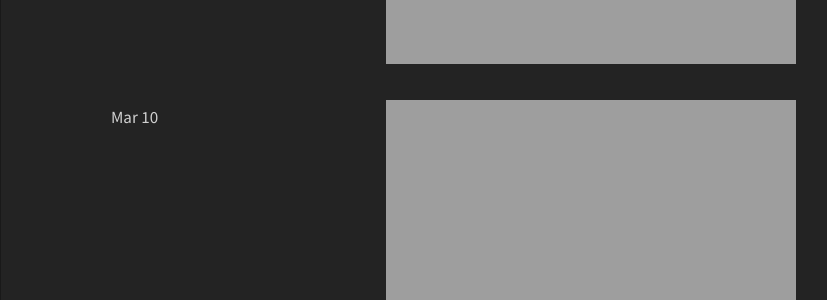
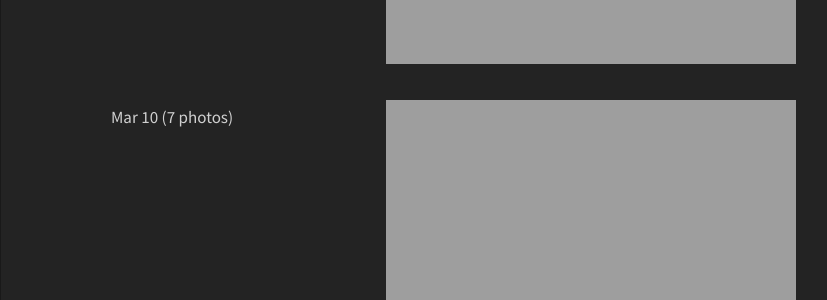
Before and after one commit to uynitsuj/uynitsuj.github.io, a Jekyll site: the page built from imgGallery.html, in a window 1280 px wide. Shown: the part 1624-1924 px from the top of the page, without its empty margins (319-1146 px from the left). Built offline with Jekyll 4.4.1, drawn with Linux system fonts in a browser that asks for light colours.

Commit message:
added images

```diff
--- a/imgGallery.html
+++ b/imgGallery.html
@@ -54,7 +54,14 @@
           <a href="{{ site.url }}/img/gallery/Annotation 2020-05-12 211237.jpg" data-lightbox="Robot1" data-title="6DoF Robot Arm"></a>
         </ol>
         <br>
-        <ol><div style="width:140px;float:left;"> Mar 10 </div> <a href="{{ site.url }}/img/robots/2020.png" data-lightbox="Robot6" data-title="2020 FIRST Robotics Competition 3128 Aluminum Narwhals robot"><img width="50%" src="{{ site.url }}/img/robots/2020.png"></a></ol>
+        <ol><div style="width:140px;float:left;"> Mar 10 (7 photos)</div> <a href="{{ site.url }}/img/robots/2020.png" data-lightbox="Robot6" data-title="2020 FIRST Robotics Competition 3128 Aluminum Narwhals robot"><img width="50%" src="{{ site.url }}/img/robots/2020.png"></a>
+          <a href="{{ site.url }}/img/gallery/IMG_1187.jpg" data-lightbox="Robot6" data-title="2020 FIRST Robotics Competition 3128 Aluminum Narwhals robot"></a>
+          <a href="{{ site.url }}/img/gallery/IMG_0813.jpg" data-lightbox="Robot6" data-title="2020 FIRST Robotics Competition 3128 Aluminum Narwhals robot"></a>
+          <a href="{{ site.url }}/img/gallery/IMG_0760.jpg" data-lightbox="Robot6" data-title="2020 FIRST Robotics Competition 3128 Aluminum Narwhals robot"></a>
+          <a href="{{ site.url }}/img/gallery/IMG_0758.jpg" data-lightbox="Robot6" data-title="2020 FIRST Robotics Competition 3128 Aluminum Narwhals robot"></a>
+          <a href="{{ site.url }}/img/gallery/IMG_0733.jpg" data-lightbox="Robot6" data-title="2020 FIRST Robotics Competition 3128 Aluminum Narwhals robot"></a>
+          <a href="{{ site.url }}/img/gallery/IMG_0675.jpg" data-lightbox="Robot6" data-title="2020 FIRST Robotics Competition 3128 Aluminum Narwhals robot"></a>
+        </ol>
         <br>
       </ul>
       <br>
@@ -80,5 +87,15 @@
       <ul>
         <ol><div style="width:140px;float:left;"> Apr 18 </div> <a href="{{ site.url }}/img/robots/2017.png" data-lightbox="Robot5" data-title="2017 FIRST Robotics Competition 3128 Aluminum Narwhals robot"><img width="50%" src="{{ site.url }}/img/robots/2017.png"></a></ol>
       </ul>
+      <br>
+      <div class="gallery-title">
+        <h2 class="gallery-year"> 2012 </h2>
+      </div>
+      <ul>
+        <ol><div style="width:140px;float:left;"> Sep 15 </div> <a href="{{ site.url }}/img/gallery/20120915_142812.jpg" data-lightbox="Legos" data-title="Legos"><img width="50%" src="{{ site.url }}/img/gallery/20120915_142812.jpg"></a>
+          <a href="{{ site.url }}/img/gallery/20120915_143721.jpg" data-lightbox="Legos" data-title="Legos"></a>
+          <a href="{{ site.url }}/img/gallery/20120915_143824.jpg" data-lightbox="Legos" data-title="Legos"></a>
+        </ol>
+      </ul>
   </div>
 </div>
```
